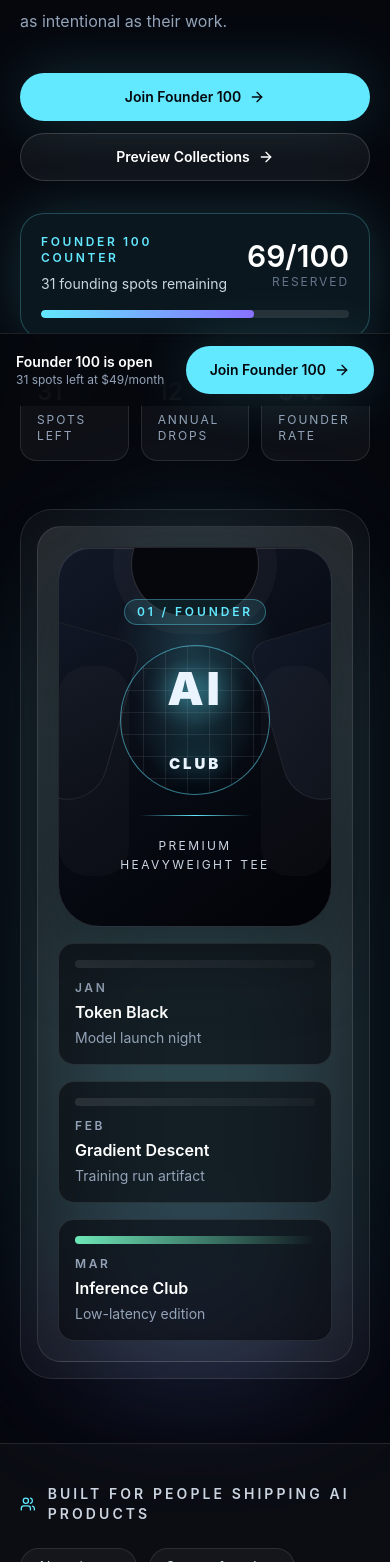
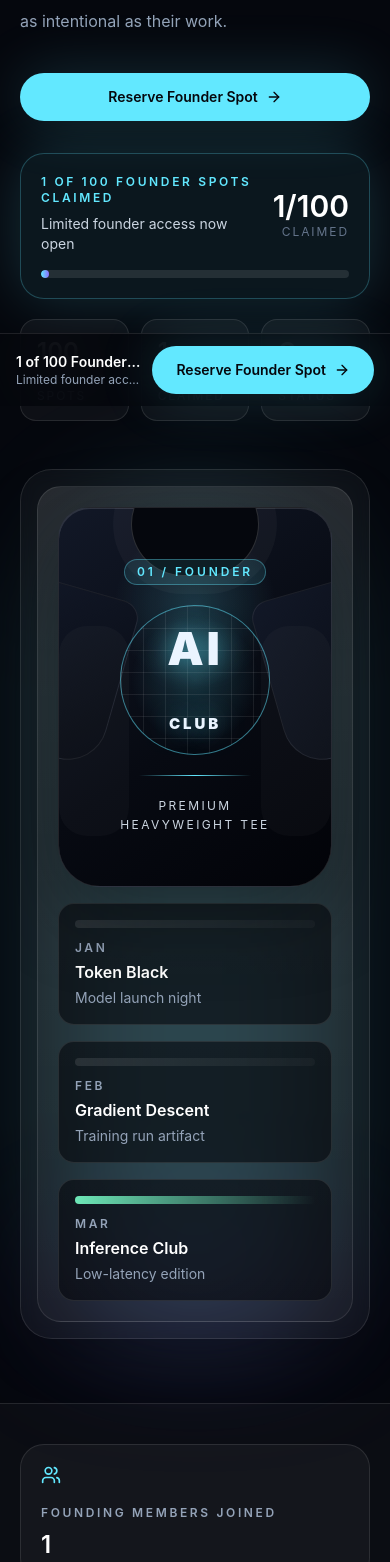
Before and after one commit to Electricpaper77/ai-shirt-club-landing, a React (Vite) app: page / in a window 390 px wide. Shown: the part 438-2000 px from the top of the page. Built offline with nearby package versions, Linux system fonts and the light colour scheme.

Commit message:
Refocus page on Founder100 validation

```diff
--- a/src/main.jsx
+++ b/src/main.jsx
@@ -6,7 +6,6 @@ import {
   CalendarDays,
   ChevronDown,
   Crown,
-  Gem,
   HelpCircle,
   Layers,
   Lock,
@@ -83,7 +82,7 @@ const gallery = [
 ];
 
 const founderBenefits = [
-  "Founder 100 member number",
+  "Founding 100 member number",
   "Locked founding price",
   "Priority access to limited drops",
   "Annual collector badge",
@@ -91,34 +90,12 @@ const founderBenefits = [
   "Early shipment window",
 ];
 
-const pricing = [
-  {
-    name: "Founding Member",
-    price: "$49",
-    highlight: true,
-    note: "First 100 members",
-    perks: ["Monthly premium shirt", "Founder 100 status", "Locked founding rate"],
-  },
-  {
-    name: "Standard",
-    price: "$59",
-    note: "Core membership",
-    perks: ["Monthly premium shirt", "Exclusive collection access", "Member updates"],
-  },
-  {
-    name: "Premium",
-    price: "$99",
-    note: "Collector tier",
-    perks: ["Monthly premium shirt", "Premium packaging", "Priority collection access"],
-  },
-];
-
 const testimonials = [
   {
     quote:
       "Finally, founder merch that feels intentional enough to wear outside a conference hall.",
     name: "AI founder",
-    role: "Founder 100 preview",
+    role: "Founding 100 preview",
   },
   {
     quote:
@@ -136,24 +113,24 @@ const testimonials = [
 
 const faqs = [
   {
-    question: "What happens after I join the waitlist?",
+    question: "What is AI Shirt Club?",
     answer:
-      "You will be added to the launch list for Founder 100 access. When the first collection opens, invited members will receive the next steps by email.",
+      "AI Shirt Club is a premium collectible apparel membership for AI engineers, builders, founders, and tech professionals. Each month centers on one premium shirt and one exclusive AI-culture collection.",
   },
   {
-    question: "Am I paying today?",
+    question: "Who is it for?",
     answer:
-      "No. The site only links to the Google Form waitlist. There is no checkout, account, payment processing, or subscription billing on this landing page.",
+      "It is for AI engineers, startup founders, indie builders, ML platform teams, DevTool operators, and tech professionals who want sharper apparel than generic conference merch.",
   },
   {
-    question: "What is included each month?",
+    question: "How much will it cost?",
     answer:
-      "The membership is built around one premium shirt and one exclusive collection every month, with founder benefits for the first 100 members.",
+      "The Founding 100 waitlist reserves interest in limited founder access. Final membership pricing will be shared before launch, and this page does not process payment or start a subscription.",
   },
   {
-    question: "Who is AI Shirt Club for?",
+    question: "When do collections launch?",
     answer:
-      "AI engineers, builders, founders, and tech professionals who want collectible apparel designed around AI culture rather than generic tech merch.",
+      "Collections launch after the Founder100 validation list is built. Waitlist members will receive launch status, first-drop timing, and collection details by email.",
   },
 ];
 
@@ -183,17 +160,17 @@ function ScarcityCounter({ compact = false }) {
       <div className="flex items-center justify-between gap-4">
         <div>
           <p className="text-xs font-semibold uppercase tracking-[0.22em] text-cyan">
-            Founder 100 Counter
+            1 of 100 Founder Spots Claimed
           </p>
-          <p className="mt-2 text-sm text-slate-300">31 founding spots remaining</p>
+          <p className="mt-2 text-sm text-slate-300">Limited founder access now open</p>
         </div>
         <div className="text-right">
-          <p className="text-3xl font-semibold text-white">69/100</p>
-          <p className="text-xs uppercase tracking-[0.16em] text-slate-500">reserved</p>
+          <p className="text-3xl font-semibold text-white">1/100</p>
+          <p className="text-xs uppercase tracking-[0.16em] text-slate-500">claimed</p>
         </div>
       </div>
       <div className="mt-4 h-2 overflow-hidden rounded-full bg-white/10">
-        <div className="h-full w-[69%] rounded-full bg-gradient-to-r from-cyan to-violet" />
+        <div className="h-full w-[1%] min-w-2 rounded-full bg-gradient-to-r from-cyan to-violet" />
       </div>
     </div>
   );
@@ -275,6 +252,61 @@ function SectionHeader({ kicker, title, children }) {
   );
 }
 
+function FounderOffer() {
+  return (
+    <section className="py-24">
+      <div className="mx-auto max-w-7xl px-5 sm:px-8">
+        <div className="grid gap-8 rounded-[2rem] border border-cyan/25 bg-[linear-gradient(135deg,rgba(98,232,255,0.12),rgba(255,255,255,0.04)_42%,rgba(139,111,255,0.1))] p-6 shadow-glow sm:p-10 lg:grid-cols-[0.95fr_1.05fr] lg:items-center">
+          <div>
+            <p className="text-sm font-semibold uppercase tracking-[0.28em] text-cyan">
+            Founding 100
+          </p>
+          <h2 className="mt-4 text-3xl font-semibold tracking-tight text-white sm:text-5xl">
+              Limited founder access for the first 100 validation members.
+          </h2>
+          <p className="mt-5 text-lg leading-8 text-slate-300">
+              Reserve a Founder100 spot to signal demand, get first access to the first
+              collection, and help shape the premium monthly apparel membership before public
+              launch.
+          </p>
+          <div className="mt-8 grid gap-3 sm:grid-cols-3">
+            {[
+                ["100", "Founder spots"],
+                ["1", "Spot claimed"],
+                ["0", "Payment today"],
+            ].map(([metric, label]) => (
+                <div key={label} className="rounded-2xl border border-white/10 bg-night/50 p-4">
+                  <p className="text-3xl font-semibold text-white">{metric}</p>
+                  <p className="mt-1 text-xs uppercase tracking-[0.16em] text-slate-400">
+                    {label}
+                  </p>
+                </div>
+            ))}
+          </div>
+            <CTA className="mt-8 w-full sm:w-auto">Reserve Founder Spot</CTA>
+        </div>
+        <div className="rounded-3xl border border-white/10 bg-night/70 p-5">
+          <ScarcityCounter />
+          <div className="mt-5 grid gap-3">
+            {[
+                "First access to the launch collection",
+                "Founding 100 member number",
+                "Priority invite before public membership",
+                "Early input on future drops",
+              ].map((item) => (
+                <div key={item} className="flex items-center gap-3 rounded-2xl bg-white/[0.04] p-4">
+                  <BadgeCheck className="h-5 w-5 flex-none text-cyan" aria-hidden="true" />
+                  <p className="text-sm font-semibold text-slate-200">{item}</p>
+                </div>
+              ))}
+            </div>
+          </div>
+        </div>
+      </div>
+    </section>
+  );
+}
+
 function App() {
   return (
     <main className="min-h-screen overflow-hidden bg-night pb-24 text-white sm:pb-20">
@@ -288,14 +320,14 @@ function App() {
             Shirt Club
           </span>
         </a>
-        <CTA className="hidden sm:inline-flex">Join Founder 100</CTA>
+        <CTA className="hidden sm:inline-flex">Reserve Founder Spot</CTA>
       </nav>
 
       <section id="top" className="mx-auto grid min-h-[calc(100vh-80px)] max-w-7xl items-center gap-12 px-5 pb-16 pt-8 sm:px-8 lg:grid-cols-[0.95fr_1.05fr]">
         <div>
           <div className="inline-flex items-center gap-2 rounded-full border border-white/10 bg-white/[0.06] px-4 py-2 text-sm text-slate-200">
             <Sparkles className="h-4 w-4 text-cyan" aria-hidden="true" />
-            Founder 100 applications now open
+            1 of 100 Founder Spots Claimed
           </div>
           <h1 className="mt-8 max-w-4xl text-5xl font-semibold leading-[1.02] tracking-tight text-white sm:text-6xl lg:text-7xl">
             AI Shirt Club
@@ -308,17 +340,16 @@ function App() {
             and tech professionals who want their uniform to feel as intentional as their work.
           </p>
           <div className="mt-9 flex flex-col gap-3 sm:flex-row">
-            <CTA>Join Founder 100</CTA>
-            <CTA variant="secondary">Preview Collections</CTA>
+            <CTA>Reserve Founder Spot</CTA>
           </div>
           <div className="mt-8 max-w-2xl">
             <ScarcityCounter />
           </div>
           <div className="mt-5 grid max-w-2xl grid-cols-3 gap-3">
             {[
-              ["31", "Spots left"],
-              ["12", "Annual drops"],
-              ["$49", "Founder rate"],
+              ["100", "Founder spots"],
+              ["1", "Spot claimed"],
+              ["Open", "Launch status"],
             ].map(([metric, label]) => (
               <div key={label} className="rounded-2xl border border-white/10 bg-white/[0.04] p-4">
                 <p className="text-2xl font-semibold text-white">{metric}</p>
@@ -331,14 +362,23 @@ function App() {
       </section>
 
       <section className="border-y border-white/10 bg-white/[0.025] py-10">
-        <div className="mx-auto flex max-w-7xl flex-col gap-6 px-5 sm:px-8 lg:flex-row lg:items-center lg:justify-between">
-          <div className="flex items-center gap-3">
-            <Users className="h-5 w-5 text-cyan" aria-hidden="true" />
-            <p className="text-sm font-semibold uppercase tracking-[0.22em] text-slate-300">
-              Built for people shipping AI products
-            </p>
+        <div className="mx-auto max-w-7xl px-5 sm:px-8">
+          <div className="grid gap-4 md:grid-cols-3">
+            {[
+              ["Founding Members Joined", "1", Users],
+              ["Waitlist Count", "Building now", BadgeCheck],
+              ["Collection Launch Status", "Validation open", CalendarDays],
+            ].map(([label, value, Icon]) => (
+              <div key={label} className="rounded-3xl border border-white/10 bg-white/[0.04] p-5">
+                <Icon className="h-5 w-5 text-cyan" aria-hidden="true" />
+                <p className="mt-5 text-xs font-semibold uppercase tracking-[0.22em] text-slate-400">
+                  {label}
+                </p>
+                <p className="mt-2 text-2xl font-semibold text-white">{value}</p>
+              </div>
+            ))}
           </div>
-          <div className="flex flex-wrap gap-3">
+          <div className="mt-5 flex flex-wrap gap-3">
             {socialProof.map((item) => (
               <span
                 key={item}
@@ -379,7 +419,7 @@ function App() {
 
       <section className="py-24">
         <div className="mx-auto max-w-7xl px-5 sm:px-8">
-          <SectionHeader kicker="Premium Mockup Gallery" title="A collectible shirt system, not generic merch.">
+          <SectionHeader kicker="Collection Gallery" title="A collectible shirt system, not generic merch.">
             Every drop is designed as a premium object: restrained graphics, technical marks,
             and collection details that reward early members.
           </SectionHeader>
@@ -421,16 +461,16 @@ function App() {
           <div className="grid gap-12 lg:grid-cols-[0.9fr_1.1fr] lg:items-center">
             <div>
               <p className="text-sm font-semibold uppercase tracking-[0.28em] text-cyan">
-                Founder 100
+                Founding 100
               </p>
               <h2 className="mt-4 text-3xl font-semibold tracking-tight text-white sm:text-5xl">
                 The first hundred members get the best version of the club.
               </h2>
               <p className="mt-5 text-lg leading-8 text-slate-300">
                 Founder members are treated like collectors from day one, with numbered status,
-                locked pricing, and early influence on the drops that follow.
+                limited founder access, and early influence on the drops that follow.
               </p>
-              <CTA className="mt-8">Join Founder 100</CTA>
+              <CTA className="mt-8">Reserve Founder Spot</CTA>
               <div className="mt-6">
                 <ScarcityCounter compact />
               </div>
@@ -446,6 +486,39 @@ function App() {
                   </div>
                 );
               })}
+            </div>
+          </div>
+        </div>
+      </section>
+
+      <section className="py-24">
+        <div className="mx-auto max-w-7xl px-5 sm:px-8">
+          <div className="grid gap-10 lg:grid-cols-[0.8fr_1.2fr] lg:items-center">
+            <div className="rounded-[2rem] border border-white/10 bg-ink p-6 sm:p-8">
+              <div className="flex h-14 w-14 items-center justify-center rounded-2xl border border-cyan/30 bg-cyan/10">
+                <Sparkles className="h-6 w-6 text-cyan" aria-hidden="true" />
+              </div>
+              <p className="mt-8 text-sm font-semibold uppercase tracking-[0.28em] text-cyan">
+                Founder Story
+              </p>
+              <h2 className="mt-4 text-3xl font-semibold tracking-tight text-white sm:text-5xl">
+                Built for people who live inside the next wave.
+              </h2>
+            </div>
+            <div className="space-y-5 text-lg leading-8 text-slate-300">
+              <p>
+                AI Shirt Club started from a simple observation: the builders shaping AI culture
+                deserve apparel that feels more collectible than conference swag.
+              </p>
+              <p>
+                The club is designed around monthly artifacts: premium shirts with restrained
+                technical graphics, launch-era references, and limited collection identity.
+              </p>
+              <p>
+                Founder100 is the first circle. The goal is to build the membership with the
+                people who understand why a great shirt can feel like a signal.
+              </p>
+              <CTA className="mt-3 w-full sm:w-auto">Reserve Founder Spot</CTA>
             </div>
           </div>
         </div>
@@ -475,54 +548,11 @@ function App() {
         </div>
       </section>
 
-      <section className="py-24">
-        <div className="mx-auto max-w-7xl px-5 sm:px-8">
-          <SectionHeader kicker="Pricing" title="Choose your monthly collector tier.">
-            No checkout today, no account setup, no payment processing. Join the waitlist and
-            we will invite members as the first collection opens.
-          </SectionHeader>
-          <div className="mt-12 grid gap-5 lg:grid-cols-3">
-            {pricing.map((tier) => (
-              <article
-                key={tier.name}
-                className={`relative rounded-3xl border p-6 ${
-                  tier.highlight
-                    ? "border-cyan/50 bg-cyan/[0.08] shadow-glow"
-                    : "border-white/10 bg-white/[0.04]"
-                }`}
-              >
-                {tier.highlight && (
-                  <div className="absolute right-5 top-5 rounded-full bg-cyan px-3 py-1 text-xs font-bold uppercase tracking-[0.16em] text-night">
-                    Best entry
-                  </div>
-                )}
-                <Gem className="h-6 w-6 text-cyan" aria-hidden="true" />
-                <h3 className="mt-6 text-2xl font-semibold text-white">{tier.name}</h3>
-                <p className="mt-2 text-sm uppercase tracking-[0.18em] text-slate-400">{tier.note}</p>
-                <div className="mt-6 flex items-end gap-1">
-                  <span className="text-5xl font-semibold tracking-tight text-white">{tier.price}</span>
-                  <span className="pb-2 text-slate-400">/month</span>
-                </div>
-                <ul className="mt-7 space-y-3">
-                  {tier.perks.map((perk) => (
-                    <li key={perk} className="flex gap-3 text-slate-300">
-                      <BadgeCheck className="mt-0.5 h-5 w-5 flex-none text-cyan" aria-hidden="true" />
-                      <span>{perk}</span>
-                    </li>
-                  ))}
-                </ul>
-                <CTA className="mt-8 w-full" variant={tier.highlight ? "primary" : "secondary"}>
-                  Join Waitlist
-                </CTA>
-              </article>
-            ))}
-          </div>
-        </div>
-      </section>
+      <FounderOffer />
 
       <section className="bg-white/[0.025] py-24">
         <div className="mx-auto max-w-5xl px-5 sm:px-8">
-          <SectionHeader kicker="FAQ" title="Questions before you join the list." />
+          <SectionHeader kicker="FAQ" title="Questions before you reserve a founder spot." />
           <div className="mt-12 divide-y divide-white/10 rounded-3xl border border-white/10 bg-ink">
             {faqs.map((faq) => (
               <details key={faq.question} className="group p-6">
@@ -544,13 +574,13 @@ function App() {
         <div className="mx-auto max-w-7xl overflow-hidden rounded-[2rem] border border-white/10 bg-[linear-gradient(135deg,rgba(98,232,255,0.14),rgba(139,111,255,0.13)_45%,rgba(255,255,255,0.05))] p-8 text-center shadow-violet sm:p-14">
           <p className="text-sm font-semibold uppercase tracking-[0.28em] text-cyan">Final CTA</p>
           <h2 className="mx-auto mt-4 max-w-4xl text-3xl font-semibold tracking-tight text-white sm:text-5xl">
-            Get on the list before the Founder 100 closes.
+            Reserve your Founder100 spot before the first collection opens.
           </h2>
           <p className="mx-auto mt-5 max-w-2xl text-lg leading-8 text-slate-200">
             Be first in line for premium monthly AI culture apparel, exclusive collection drops,
             and the earliest member benefits.
           </p>
-          <CTA className="mt-8">Open Waitlist Form</CTA>
+          <CTA className="mt-8">Reserve Founder Spot</CTA>
         </div>
       </section>
 
@@ -575,10 +605,10 @@ function App() {
       <div className="fixed inset-x-0 bottom-0 z-50 border-t border-white/10 bg-night/90 px-4 py-3 backdrop-blur-xl">
         <div className="mx-auto flex max-w-7xl items-center justify-between gap-3">
           <div className="min-w-0">
-            <p className="truncate text-sm font-semibold text-white">Founder 100 is open</p>
-            <p className="truncate text-xs text-slate-400">31 spots left at $49/month</p>
+            <p className="truncate text-sm font-semibold text-white">1 of 100 Founder Spots Claimed</p>
+            <p className="truncate text-xs text-slate-400">Limited founder access is open</p>
           </div>
-          <CTA className="min-h-11 shrink-0 px-4 sm:px-6">Join Founder 100</CTA>
+          <CTA className="min-h-11 shrink-0 px-4 sm:px-6">Reserve Founder Spot</CTA>
         </div>
       </div>
     </main>
```
